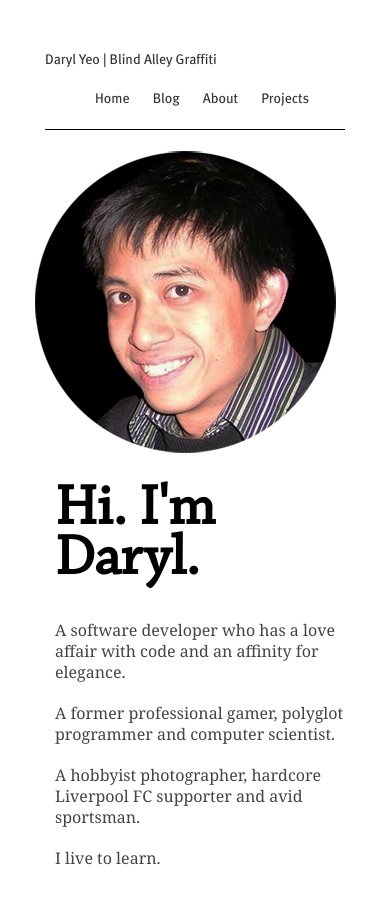
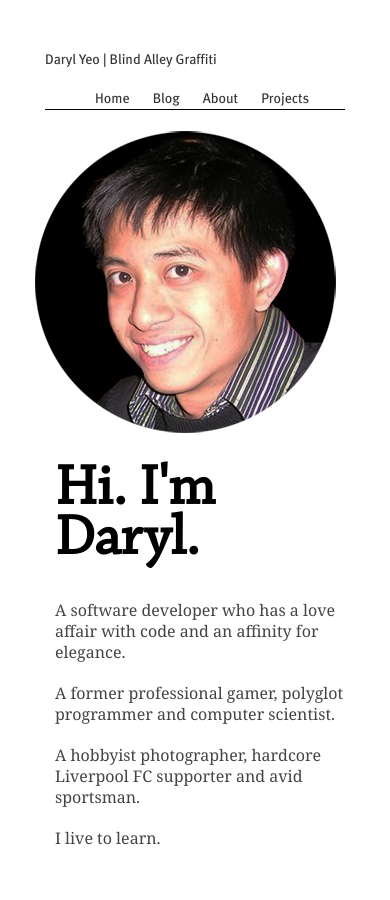
Before and after one commit to aacyun/jianxioy.github.com, a Jekyll site: the page built from index.html, in a window 390 px wide. Built offline with Jekyll 4.4.1, drawn with Linux system fonts in a browser that asks for light colours; Markdown is read by kramdown in place of the engine named in the settings.

Commit message:
Fixing mobile.

```diff
--- a/static/css/layout.css
+++ b/static/css/layout.css
@@ -128,6 +128,7 @@ h6 {
 	/* Smaller than standard 960 (devices and browsers) */
 	@media only screen and (max-width: 959px) {
 		#nav-primary ul {
+			margin: 0;
 			float: left;
 		}
 	}
@@ -135,6 +136,7 @@ h6 {
 	/* Tablet Portrait size to standard 960 (devices and browsers) */
 	@media only screen and (min-width: 768px) and (max-width: 959px) {
 		#nav-primary ul {
+			margin: 0;
 			float: left;
 		}
 	}
@@ -142,6 +144,7 @@ h6 {
 	/* All Mobile Sizes (devices and browser) */
 	@media only screen and (max-width: 767px) {
 		#nav-primary ul {
+			margin: 0;
 			float: left;
 		}
 	}
@@ -149,6 +152,7 @@ h6 {
 	/* Mobile Landscape Size to Tablet Portrait (devices and browsers) */
 	@media only screen and (min-width: 480px) and (max-width: 767px) {
 		#nav-primary ul {
+			margin: 0;
 			float: left;
 		}
 	}
@@ -156,6 +160,7 @@ h6 {
 	/* Mobile Portrait Size to Mobile Landscape Size (devices and browsers) */
 	@media only screen and (max-width: 479px) {
 		#nav-primary ul {
+			margin: 0;
 			float: left;
 		}
 	}
```
